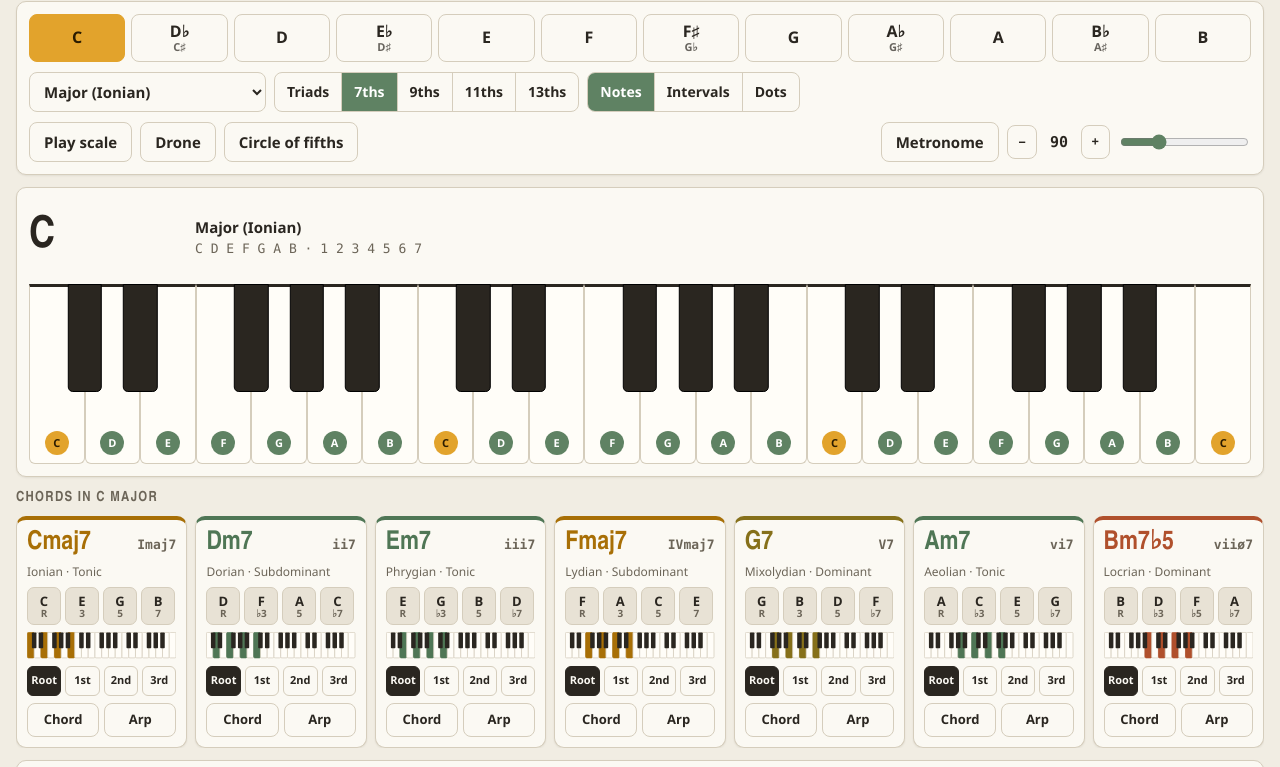
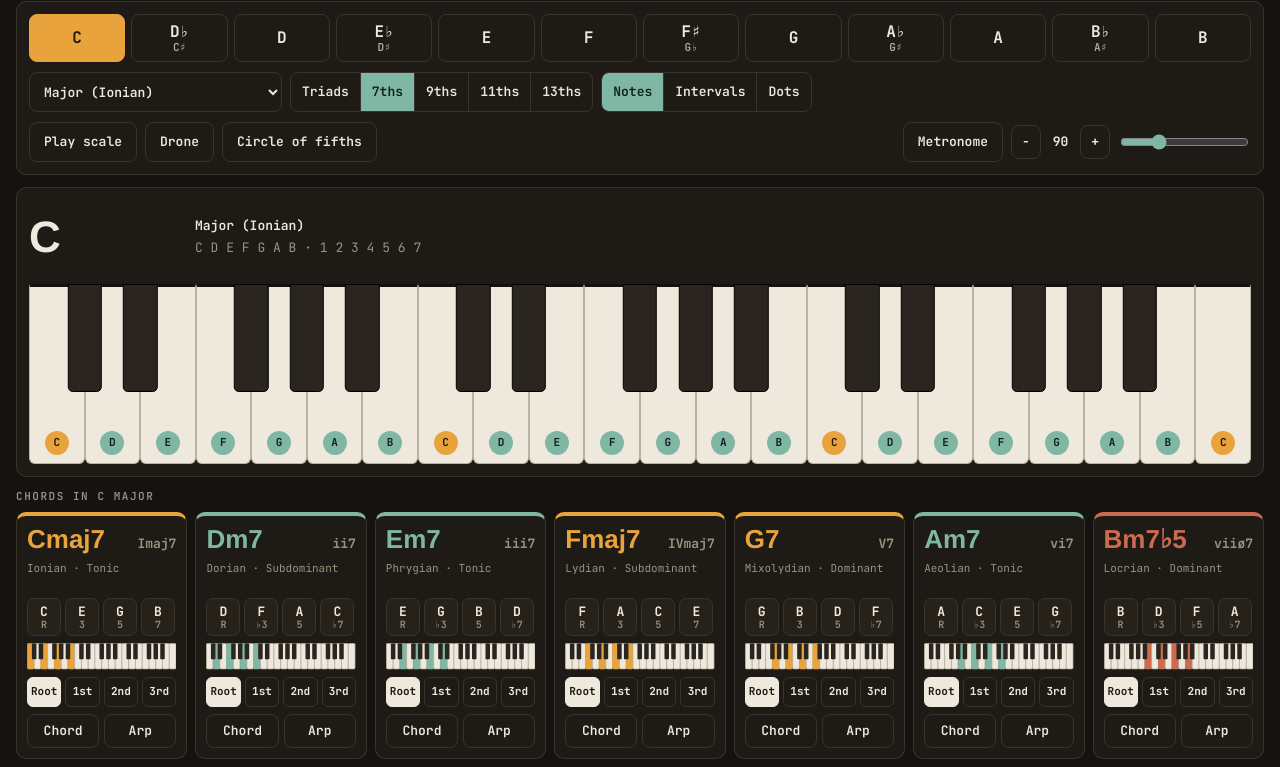
Before and after one commit to balbinot/theory-desk, a plain HTML site: page index.html in a window 1280 px wide. Shown: the part 59-826 px from the top of the page. Drawn offline with Linux system fonts and the light colour scheme.

Commit message:
Match fonts and dark palette of the reference site
Co-Authored-By: Claude Fable 5.2 <noreply@anthropic.com>
Claude-Session: https://claude.ai/code/session_01JAkqs97DQAr933TK54y12f

```diff
--- a/index.html
+++ b/index.html
@@ -6,47 +6,34 @@
 <meta name="apple-mobile-web-app-capable" content="yes">
 <meta name="mobile-web-app-capable" content="yes">
 <title>Theory Desk</title>
+<link rel="preconnect" href="https://fonts.gstatic.com" crossorigin>
+<link href="https://fonts.googleapis.com/css2?family=JetBrains+Mono:wght@400;500;600;700&display=swap" rel="stylesheet">
 <style>
 :root{
-  /* Layout: key controls on top, live "now playing" readout and a touch keyboard as the centre,
-     fretboard below, then seven chord columns and the progression player. */
-  --bg:#f1ede3; --surface:#fbf9f3; --sunk:#e8e2d5; --ink:#2a2620; --muted:#6c6558; --line:#d5cdbc;
-  --accent:#5f8263; --accent-ink:#ffffff; --root:#e2a32c; --root-ink:#2a1c00; --press:#c3d6c2;
-  --q-maj:#a86f06; --q-min:#4f7655; --q-dim:#b0502c; --q-aug:#7655b3; --q-dom:#86701a; --q-sus:#6c6558;
-  --key-w:#fffdf8; --key-b:#2a2620; --shadow:0 1px 2px rgba(50,40,20,.08);
-  --font:"Avenir Next","Segoe UI",system-ui,-apple-system,sans-serif;
-  --display:"Avenir Next Condensed","Avenir Next","Arial Narrow",system-ui,sans-serif;
-  --mono:ui-monospace,Menlo,Consolas,monospace;
-}
-@media (prefers-color-scheme: dark){
-  :root:not([data-theme="light"]){
-    color-scheme:dark;
-    --bg:#1b1916; --surface:#25221e; --sunk:#322e28; --ink:#efe9dc; --muted:#a59d8d; --line:#463f36;
-    --accent:#9dba9f; --accent-ink:#132010; --root:#f0b445; --root-ink:#2a1c00; --press:#4d6a51;
-    --q-maj:#f0b445; --q-min:#9dba9f; --q-dim:#e07a50; --q-aug:#b9a0f2; --q-dom:#dcc77e; --q-sus:#a59d8d;
-    --key-w:#efe9dc; --key-b:#12100d; --shadow:none;
-  }
-}
-:root[data-theme="dark"]{
+  /* One dark theme. Layout: key controls on top, live readout and one instrument in the centre,
+     then seven chord columns and the progression player. */
   color-scheme:dark;
-  --bg:#1b1916; --surface:#25221e; --sunk:#322e28; --ink:#efe9dc; --muted:#a59d8d; --line:#463f36;
-    --accent:#9dba9f; --accent-ink:#132010; --root:#f0b445; --root-ink:#2a1c00; --press:#4d6a51;
-    --q-maj:#f0b445; --q-min:#9dba9f; --q-dim:#e07a50; --q-aug:#b9a0f2; --q-dom:#dcc77e; --q-sus:#a59d8d;
-    --key-w:#efe9dc; --key-b:#12100d; --shadow:none;
+  --bg:#15130f; --surface:#1e1b16; --sunk:#262219; --ink:#efe9dd; --muted:#9a917f; --line:#39342b;
+  --accent:#7fb6a4; --accent-ink:#0f201b; --root:#e8a33c; --root-ink:#241a06; --press:#3d6658;
+  --q-maj:#e8a33c; --q-min:#7fb6a4; --q-dim:#cc6b4e; --q-aug:#a88bdc; --q-dom:#e8a33c; --q-sus:#9a917f;
+  --key-w:#efe9dd; --key-b:#15130f; --shadow:none;
+  --font:"JetBrains Mono",ui-monospace,"SF Mono",Menlo,Consolas,monospace;
+  --display:"Helvetica Neue",Helvetica,Inter,Arial,sans-serif;
+  --mono:"JetBrains Mono",ui-monospace,"SF Mono",Menlo,Consolas,monospace;
 }
 *{box-sizing:border-box}
 [hidden]{display:none!important}
 html,body{margin:0}
-body{background:var(--bg);color:var(--ink);font-family:var(--font);font-size:15px;line-height:1.35;
+body{background:var(--bg);color:var(--ink);font-family:var(--font);font-size:13px;line-height:1.4;
   -webkit-text-size-adjust:100%;-webkit-tap-highlight-color:transparent;touch-action:manipulation}
 button,select,input{font:inherit;color:inherit}
 button{cursor:pointer;-webkit-user-select:none;user-select:none}
 button:focus-visible,select:focus-visible,input:focus-visible{outline:2px solid var(--accent);outline-offset:2px}
 .wrap{max-width:1400px;margin:0 auto;padding:12px 16px 40px;display:flex;flex-direction:column;gap:12px}
 header{display:flex;align-items:center;gap:12px;flex-wrap:wrap}
-h1{font-family:var(--display);font-size:26px;letter-spacing:.02em;margin:0;font-weight:700;text-transform:uppercase}
+h1{font-family:var(--display);font-size:24px;letter-spacing:0;margin:0;font-weight:700;text-transform:uppercase}
 h1 span{color:var(--accent)}
-h2{font-family:var(--display);font-size:14px;letter-spacing:.09em;text-transform:uppercase;color:var(--muted);margin:0;font-weight:600}
+h2{font-family:var(--font);font-size:11px;letter-spacing:.14em;text-transform:uppercase;color:var(--muted);margin:0;font-weight:600}
 .grow{flex:1}
 .panel{background:var(--surface);border:1px solid var(--line);border-radius:10px;padding:12px;box-shadow:var(--shadow)}
 .row{display:flex;align-items:center;gap:8px;flex-wrap:wrap}
@@ -59,7 +46,7 @@ h2{font-family:var(--display);font-size:14px;letter-spacing:.09em;text-transform
 .chip.ok i{background:var(--accent)}.chip.bad i{background:#d0562b}
 select{min-height:40px;border-radius:8px;border:1px solid var(--line);background:var(--surface);padding:0 10px;font-weight:600;max-width:100%}
 .seg{display:inline-flex;border:1px solid var(--line);border-radius:8px;overflow:hidden;background:var(--surface)}
-.seg button{border:0;background:none;min-height:38px;padding:0 12px;font-weight:600;font-size:14px;border-left:1px solid var(--line)}
+.seg button{border:0;background:none;min-height:38px;padding:0 11px;font-weight:600;font-size:13px;border-left:1px solid var(--line)}
 .seg button:first-child{border-left:0}
 .seg button.on{background:var(--accent);color:var(--accent-ink)}
 .roots{display:grid;grid-template-columns:repeat(12,minmax(0,1fr));gap:6px}
@@ -86,11 +73,11 @@ body.guitar .fb{max-width:none}
 
 /* keyboard */
 .kb{position:relative;display:flex;height:180px;touch-action:none;-webkit-user-select:none;user-select:none;-webkit-touch-callout:none}
-.wk{flex:1;min-width:0;border:1px solid var(--line);border-top:3px solid var(--key-b);background:var(--key-w);border-radius:0 0 6px 6px;
+.wk{flex:1;min-width:0;border:1px solid #b9b2a2;border-top:3px solid var(--key-b);background:var(--key-w);border-radius:0 0 6px 6px;
   display:flex;align-items:flex-end;justify-content:center;padding-bottom:8px;color:#17212b}
-.bk{position:absolute;top:0;height:60%;transform:translateX(-50%);background:var(--key-b);border-radius:0 0 5px 5px;z-index:2;
+.bk{position:absolute;top:0;height:60%;transform:translateX(-50%);background:#2a261f;border-radius:0 0 5px 5px;z-index:2;
   display:flex;align-items:flex-end;justify-content:center;padding-bottom:6px;border:1px solid #000}
-.wk.on,.wk.fl{background:var(--press)}
+.wk.on,.wk.fl{background:var(--accent)}
 .bk.on,.bk.fl{background:var(--accent)}
 .dot{min-width:24px;height:24px;border-radius:12px;font-size:11px;font-weight:700;display:flex;align-items:center;justify-content:center;
   padding:0 3px;background:var(--accent);color:var(--accent-ink);pointer-events:none;white-space:nowrap}
@@ -114,12 +101,12 @@ body.guitar .fb{max-width:none}
 .card .top{display:flex;justify-content:space-between;align-items:baseline;gap:6px}
 .card .rn{font-family:var(--mono);font-weight:700;color:var(--muted);font-size:13px}
 .card .sym{font-family:var(--display);font-size:26px;font-weight:700;color:var(--qc);background:none;border:0;padding:0;text-align:left;line-height:1.05;overflow-wrap:anywhere}
-.card .meta{font-size:12px;color:var(--muted);min-height:16px}
+.card .meta{font-size:11px;color:var(--muted);min-height:2.8em}
 .pills{display:flex;flex-wrap:wrap;gap:4px}
 .pill{border:1px solid var(--line);background:var(--sunk);border-radius:7px;min-width:34px;min-height:38px;padding:2px 5px;display:flex;flex-direction:column;align-items:center;justify-content:center;font-weight:700;font-size:13px;line-height:1.1}
 .pill small{font-weight:600;color:var(--muted);font-size:10px}
 .mini{width:100%;height:auto;display:block}
-.mini .w{fill:var(--key-w);stroke:var(--line)}.mini .b{fill:var(--key-b)}.mini .t{fill:var(--qc);stroke:var(--qc)}
+.mini .w{fill:var(--key-w);stroke:#b9b2a2}.mini .b{fill:#2a261f}.mini .t{fill:var(--qc);stroke:var(--qc)}
 .card .acts{display:grid;grid-template-columns:1fr 1fr;gap:5px}
 .card .invs{display:flex;gap:4px}
 .card .invs button{flex:1;min-height:30px;border-radius:6px;border:1px solid var(--line);background:var(--surface);font-size:11px;font-weight:700;padding:0}
@@ -153,8 +140,8 @@ body.guitar .fb{max-width:none}
   .card .invs button.on:hover{background:var(--ink);filter:brightness(1.25)}
   .card .sym:hover{text-decoration:underline;text-underline-offset:4px}
   .card:hover{border-color:var(--qc)}
-  .wk:hover{background:var(--sunk)}.wk.on:hover,.wk.fl:hover{background:var(--press)}
-  .bk:hover{background:var(--muted)}.bk.on:hover,.bk.fl:hover{background:var(--accent)}
+  .wk:hover{background:#d9d2c2}.wk.on:hover,.wk.fl:hover{background:var(--accent)}
+  .bk:hover{background:#4a4438}.bk.on:hover,.bk.fl:hover{background:var(--accent)}
   .fb .n:hover circle{stroke:var(--ink);stroke-width:3}
   .circle path:hover{fill:var(--press)}.circle path.sel:hover{fill:var(--root)}
 }
```
